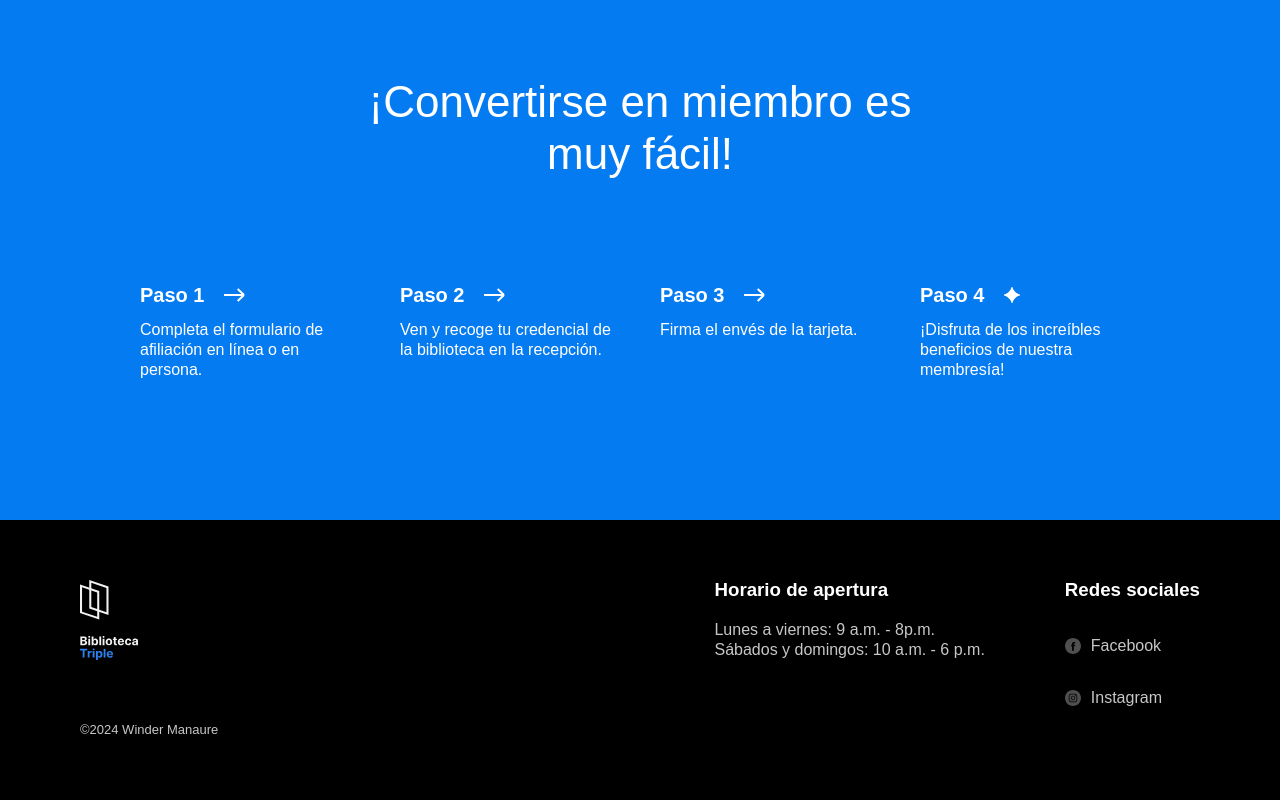
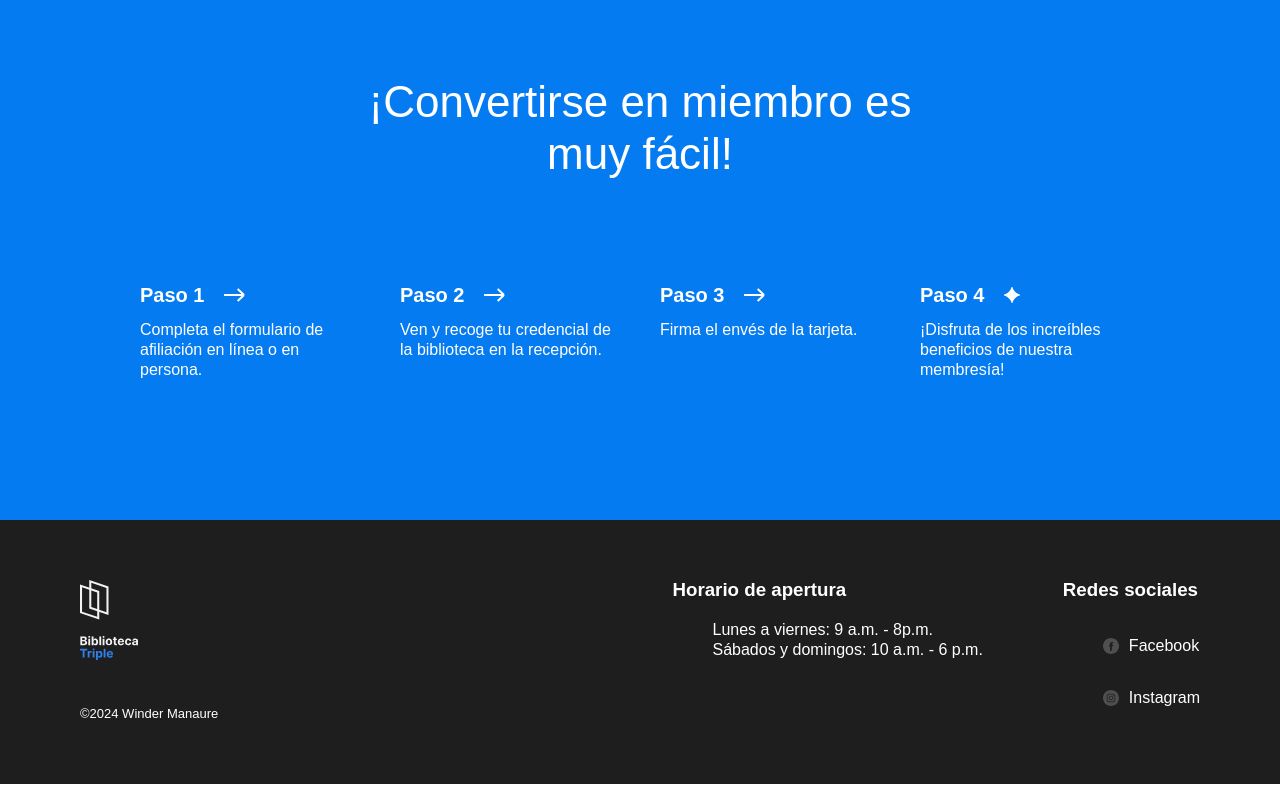
Before and after one commit to WINDERSITOUUU/web_project_library_es, a plain HTML site: page index.html in a window 1280 px wide. Shown: the part 2962-3762 px from the top of the page. Drawn offline with Linux system fonts and the light colour scheme.

Commit message:
Nueva actualizacion de mi proyecto

```diff
--- a/styles/style.css
+++ b/styles/style.css
@@ -321,7 +321,8 @@
 }
 
 .step {
-  width: 220px;
+  flex-basis: 220px;
+  column-gap: 40px;
 }
 
 .step__title {
@@ -343,7 +344,8 @@
 
 .footer {
   box-sizing: border-box;
-  background-color: #000000;
+  background-color: #000000e1;
+  color: #ffffff;
   padding: 60px 80px;
   position: relative;
 }
@@ -371,13 +373,11 @@
 .footer__column-heading {
   margin-top: 0;
   margin-bottom: 20px;
-  color: #ffffff;
 }
 
 .footer__list {
   list-style-type: none;
-  padding: 0;
-  color: #ffffffc7;
+  margin: 0;
 }
 
 .footer__list-item {
@@ -387,16 +387,16 @@
 }
 
 .footer__column-link {
-  color: #ffffffc7;
   text-decoration: none;
   display: flex;
   align-items: center;
+  color: #ffffff;
+  column-gap: 10px;
 }
 
 .footer__social-icon {
   width: 16px;
   height: 16px;
-  padding-right: 10px;
   padding-bottom: 0;
 }
 
@@ -407,5 +407,4 @@
   margin-top: 100px;
   margin-bottom: 0;
   font-size: small;
-  color: #ffffffc7;
 }
```
